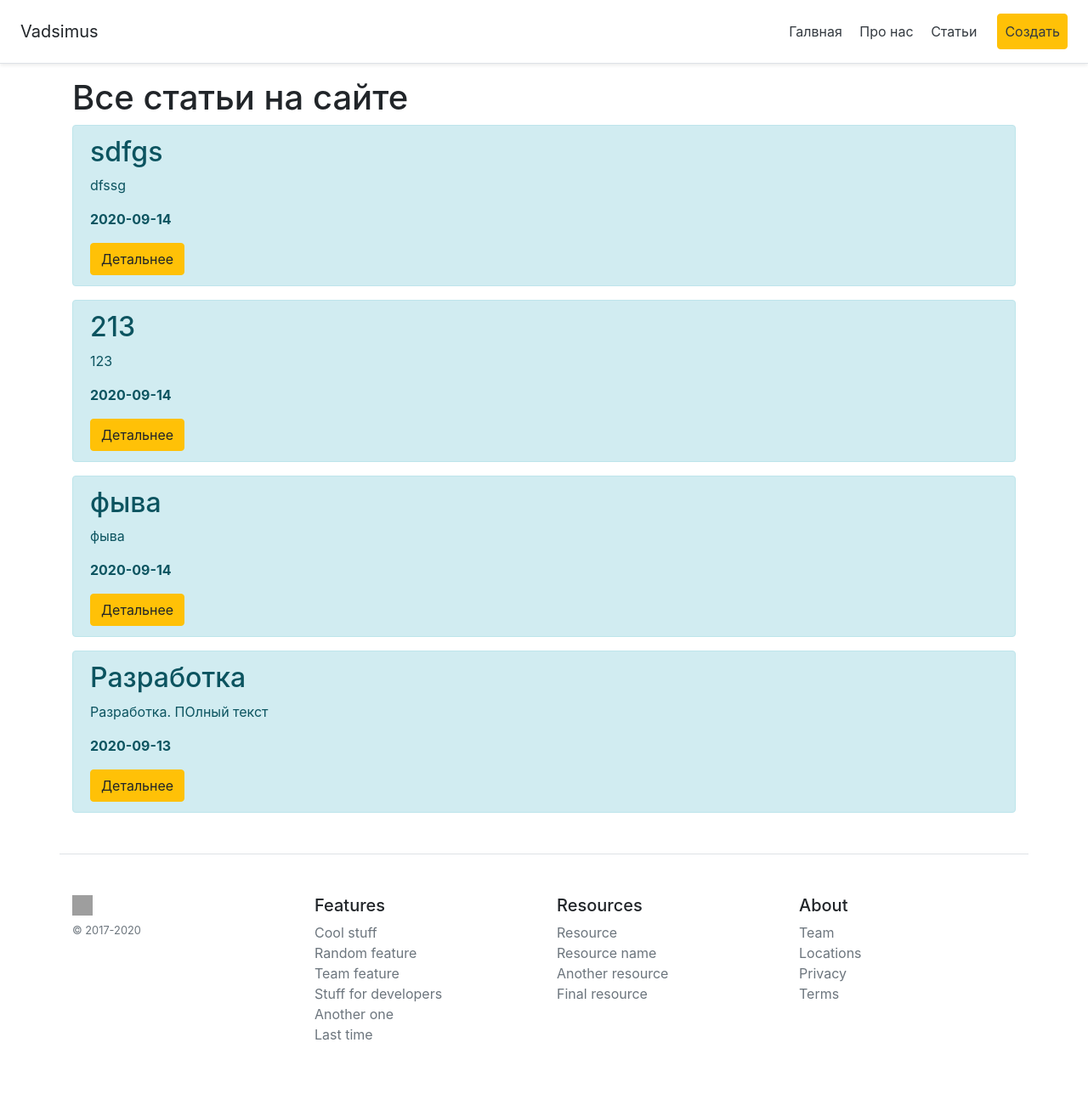
After one commit to vadsimus/some_projects, a Flask app: page /posts in a window 1280 px wide. The commit adds this page. Shown: the whole page at 85% size. Run offline with Flask 2, Linux system fonts and the light colour scheme; data comes from the database, SQL or seed files in the repository; both versions use the stored data as it was after the commit; some libraries are stand-ins or nearby versions; grey boxes are pictures that could not be loaded.

Commit message:
Flask #4 view article

```diff
--- a/flask_sites/test-site/app.py
+++ b/flask_sites/test-site/app.py
@@ -30,6 +30,18 @@ def about():
     return render_template('about.html')
 
 
+@app.route('/posts')
+def posts():
+    articles = Article.query.order_by(Article.date.desc()).all()
+    return render_template('posts.html', articles=articles)
+
+
+@app.route('/posts/<int:id>')
+def post_detail(id):
+    article = Article.query.get(id)
+    return render_template('post_detail.html', article=article)
+
+
 @app.route('/create-article', methods=['POST', 'GET'])
 def create_article():
     if request.method == 'POST':
@@ -42,7 +54,7 @@ def create_article():
         try:
             db.session.add(article)
             db.session.commit()
-            return redirect('/')
+            return redirect('/posts')
         except:
             return 'при добавлениее статьи произошла ошибка'
     else:
--- a/flask_sites/test-site/templates/base.html
+++ b/flask_sites/test-site/templates/base.html
@@ -14,7 +14,8 @@
   <h5 class="my-0 mr-md-auto font-weight-normal">Vadsimus</h5>
   <nav class="my-2 my-md-0 mr-md-3">
     <a class="p-2 text-dark" href="/">Галвная</a>
-    <a class="p-2 text-dark" href="about">Про нас</a>
+    <a class="p-2 text-dark" href="/about">Про нас</a>
+    <a class="p-2 text-dark" href="/posts">Статьи</a>
   </nav>
   <a class="p-2 text-dark btn btn-warning" href="/create-article">Создать</a>
 </div>
--- /dev/null
+++ b/flask_sites/test-site/templates/posts.html
@@ -0,0 +1,22 @@
+{% extends 'base.html' %}
+
+{% block title %}
+Все статьи на сайте
+{% endblock %}
+
+{% block body %}
+<div class="container">
+    <h1>Все статьи на сайте</h1>
+    {% for el in articles %}
+    <div class="alert alert-info">
+        <h2>{{ el.title }}</h2>
+        <p>{{ el.intro }}</p>
+        <p><b>{{ el.date.date() }}</b></p>
+        <a href="/posts/{{ el.id }}" class="btn btn-warning">Детальнее</a>
+    </div>
+
+    {% endfor %}
+
+
+</div>
+{% endblock %}
```
Also changed, not shown: flask_sites/test-site/templates/post_detail.html (added, +20 -0 lines), flask_sites/test-site/blog.db.
